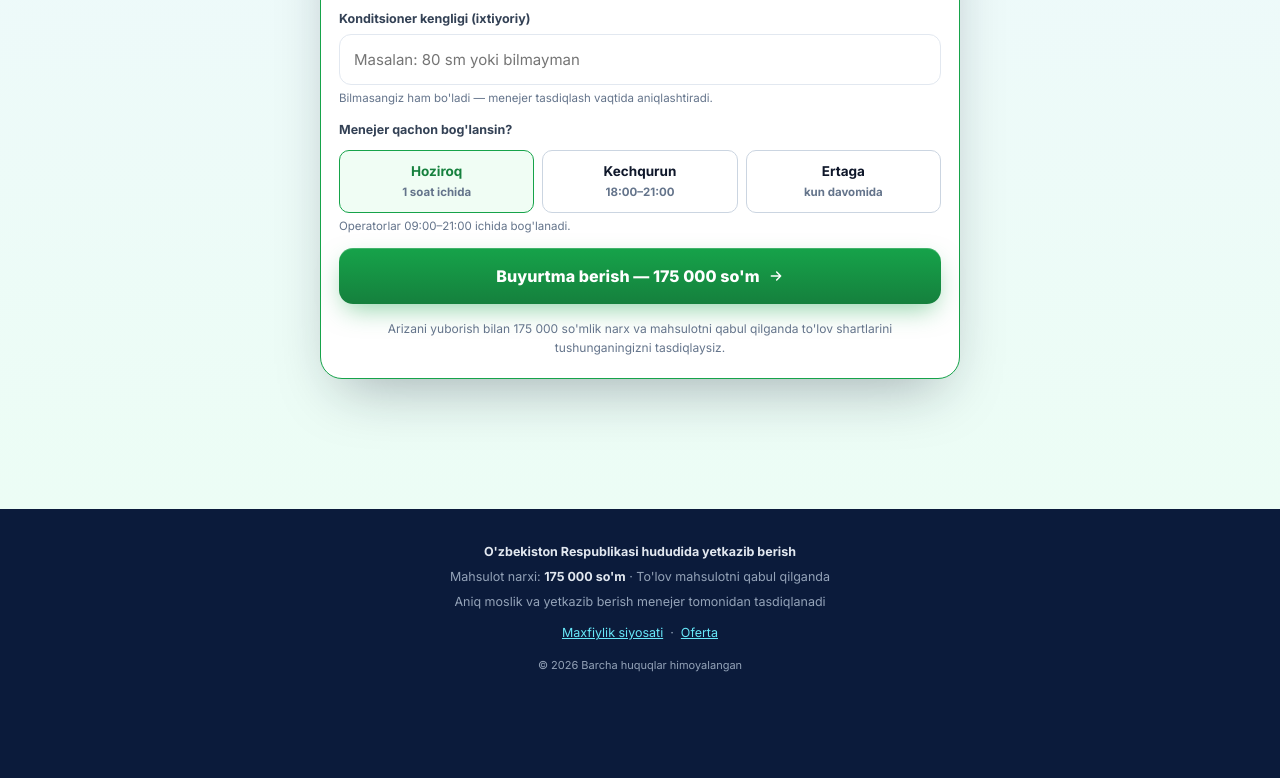
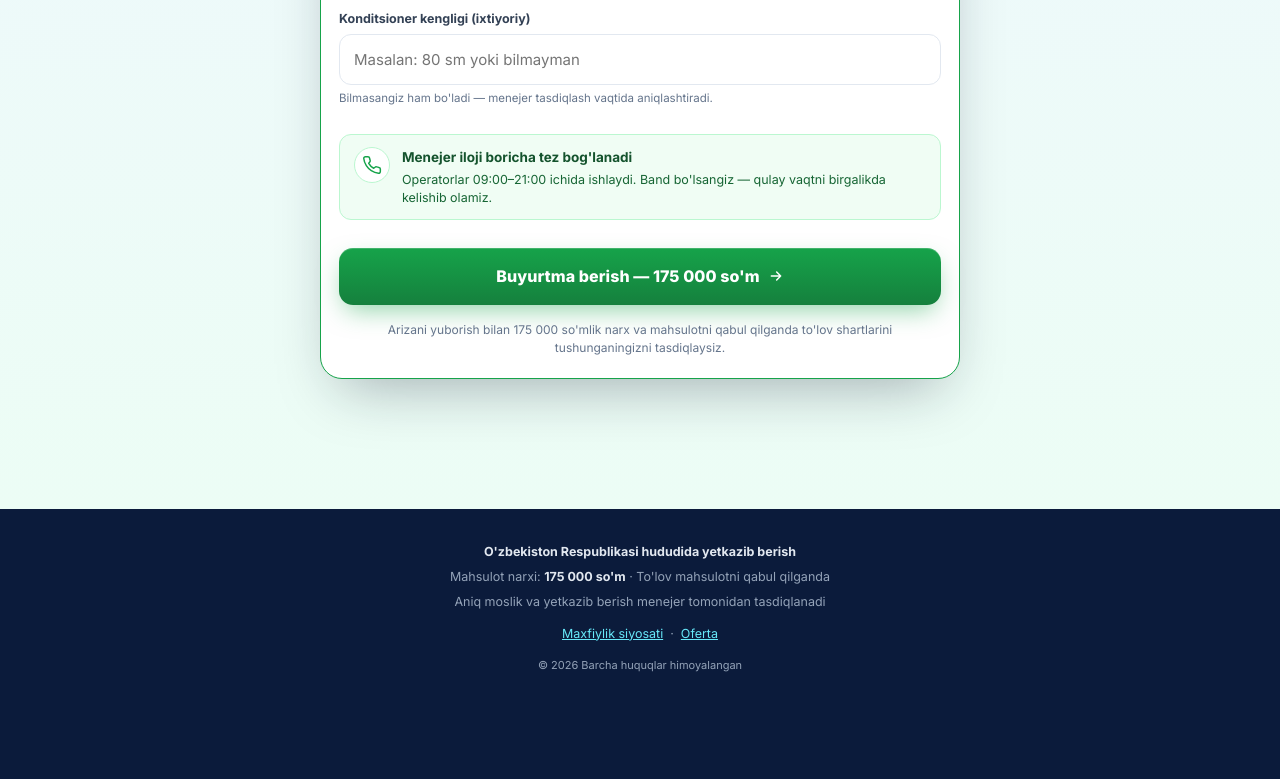
Before and after one commit to braindiggeruz/conditioner-deflector-landing, a website: page index.html in a window 1280 px wide. Shown: the part 7271-8050 px from the top of the page. Drawn offline with Linux system fonts and the light colour scheme.

Commit message:
cro: replace fake time-slot picker with honest call-expectation note
The slot picker (Hoziroq/Kechqurun/Ertaga) promised something the call-center
doesn't actually deliver — operators call when they can, not at the chosen slot.
This created a 'broken promise' moment on the call, hurting confirmation rate.

Replaced with an honest reassurance block:
  - 'Menejer iloji boricha tez bog'lanadi'
  - 'Operatorlar 09:00–21:00 ichida ishlaydi'
  - 'Band bo'lsangiz — qulay vaqtni birgalikda kelishib olamiz'

This sets correct expectations: caller is reassured the call is flexible
without us promising a specific time we can't honour.

```diff
--- a/index.html
+++ b/index.html
@@ -880,6 +880,40 @@
       border-color: #16A34A; background: #F0FDF4;
     }
     .slot-opt input[type="radio"]:checked + span b { color: var(--green-2); }
+
+    /* ===== Honest call expectation block (replaces slot picker) ===== */
+    .call-expect {
+      display: flex;
+      gap: 12px;
+      align-items: flex-start;
+      background: #F0FDF4;
+      border: 1px solid #BBF7D0;
+      border-radius: 12px;
+      padding: 12px 14px;
+      margin: 14px 0 16px;
+    }
+    .call-expect .ce-icon {
+      flex-shrink: 0;
+      width: 36px; height: 36px;
+      background: #fff;
+      border-radius: 50%;
+      display: flex; align-items: center; justify-content: center;
+      border: 1px solid #BBF7D0;
+    }
+    .call-expect .ce-text {
+      display: flex; flex-direction: column; gap: 3px;
+      min-width: 0;
+    }
+    .call-expect .ce-text b {
+      font-size: 13.5px;
+      font-weight: 700;
+      color: #14532D;
+    }
+    .call-expect .ce-text small {
+      font-size: 12.5px;
+      color: #166534;
+      line-height: 1.45;
+    }
 
     /* ===== Success state: pre-call brief ===== */
     .success-check { display: flex; justify-content: center; margin-bottom: 8px; }
@@ -1756,15 +1790,15 @@
           <span class="field-hint">Bilmasangiz ham bo'ladi — menejer tasdiqlash vaqtida aniqlashtiradi.</span>
         </div>
 
-        <!-- Time-slot picker: when should the operator call -->
-        <div class="form-group slot-group" data-testid="slot-group">
-          <label>Menejer qachon bog'lansin?</label>
-          <div class="slot-grid">
-            <label class="slot-opt"><input type="radio" name="slot" value="now" checked data-testid="slot-now"/><span><b>Hoziroq</b><small>1 soat ichida</small></span></label>
-            <label class="slot-opt"><input type="radio" name="slot" value="evening" data-testid="slot-evening"/><span><b>Kechqurun</b><small>18:00–21:00</small></span></label>
-            <label class="slot-opt"><input type="radio" name="slot" value="tomorrow" data-testid="slot-tomorrow"/><span><b>Ertaga</b><small>kun davomida</small></span></label>
+        <!-- Honest call expectation (replaces fake slot picker) -->
+        <div class="call-expect" data-testid="call-expect">
+          <div class="ce-icon" aria-hidden="true">
+            <svg width="20" height="20" viewBox="0 0 24 24" fill="none"><path d="M22 16.92v3a2 2 0 01-2.18 2 19.79 19.79 0 01-8.63-3.07 19.5 19.5 0 01-6-6A19.79 19.79 0 012.12 4.18 2 2 0 014.11 2h3a2 2 0 012 1.72c.12.9.34 1.78.66 2.61a2 2 0 01-.45 2.11L8.09 9.91a16 16 0 006 6l1.47-1.23a2 2 0 012.11-.45c.83.32 1.71.54 2.61.66a2 2 0 011.72 2.03z" stroke="#16A34A" stroke-width="1.8" stroke-linecap="round" stroke-linejoin="round"/></svg>
           </div>
-          <span class="field-hint">Operatorlar 09:00–21:00 ichida bog'lanadi.</span>
+          <div class="ce-text">
+            <b>Menejer iloji boricha tez bog'lanadi</b>
+            <small>Operatorlar 09:00–21:00 ichida ishlaydi. Band bo'lsangiz — qulay vaqtni birgalikda kelishib olamiz.</small>
+          </div>
         </div>
 
         <button type="submit" class="btn btn-green" data-testid="submit-btn">
@@ -2054,7 +2088,6 @@
       phone: phoneRaw,
       city: city,
       width: width,
-      slot: (document.querySelector('input[name="slot"]:checked') || {}).value || '',
       ac_type: document.getElementById('fac_type').value || '',
       ac_panel: document.getElementById('fac_panel').value || '',
       ac_mount: document.getElementById('fac_mount').value || '',
```
